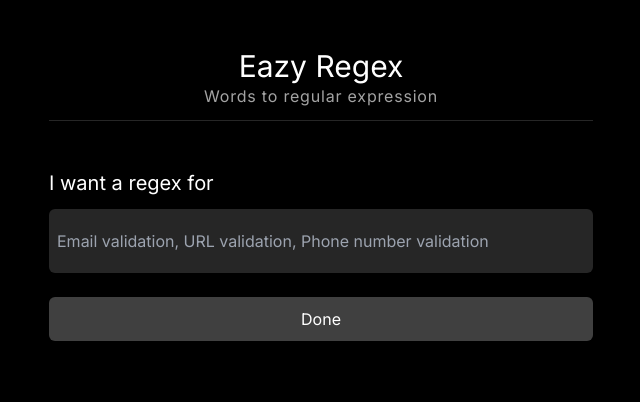
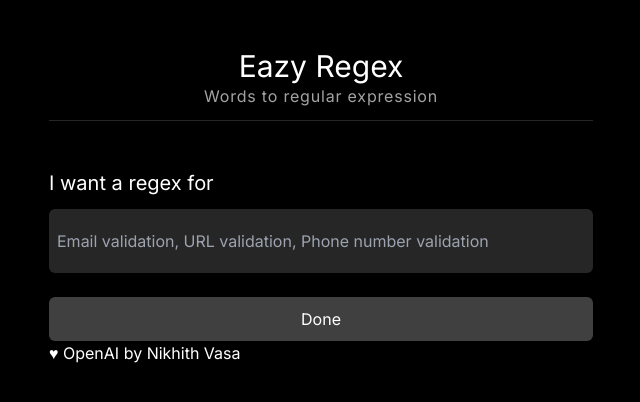
Before and after one commit to NikhithVasa/eazyregex, a Next.js app: page / in a window 1280 px wide. Shown: the top 402 px of the page, without its empty margins (319-959 px from the left). Built offline with nearby package versions, Linux system fonts and the light colour scheme.

Commit message:
my name :)

```diff
--- a/app/page.tsx
+++ b/app/page.tsx
@@ -35,6 +35,9 @@ export default function Home() {
         <h2 className="pb-3 text-xl">I want a regex for</h2>
         <Form generateCron={generateCron} result={result} loading={loading} />
       </div>
+      <footer>
+        ♥ OpenAI by Nikhith Vasa
+      </footer>
     </main>
   );
 }
```
